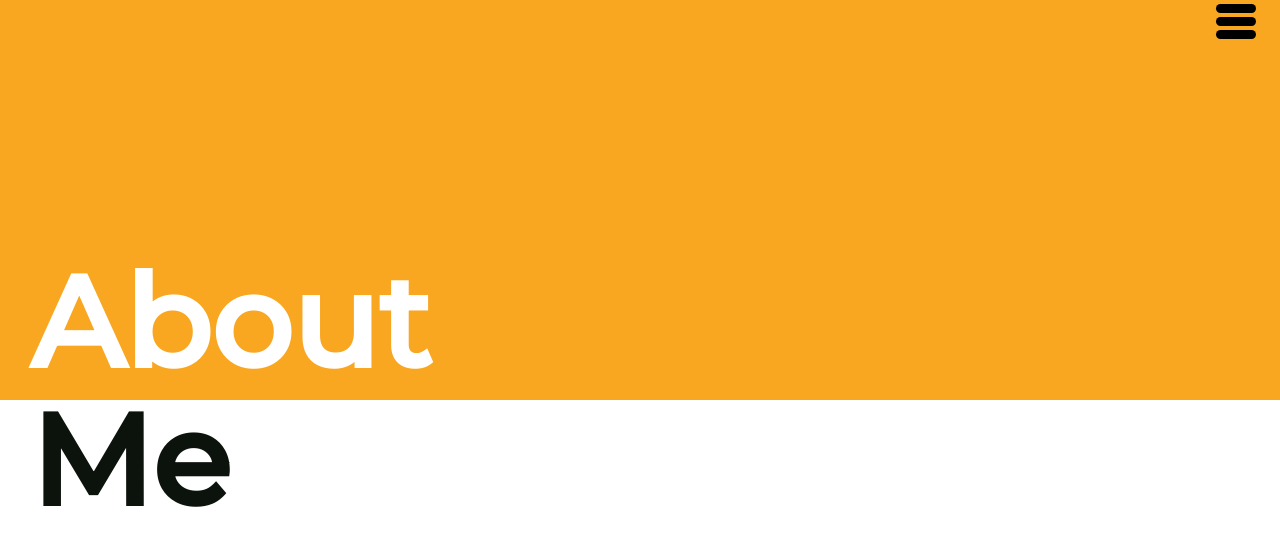
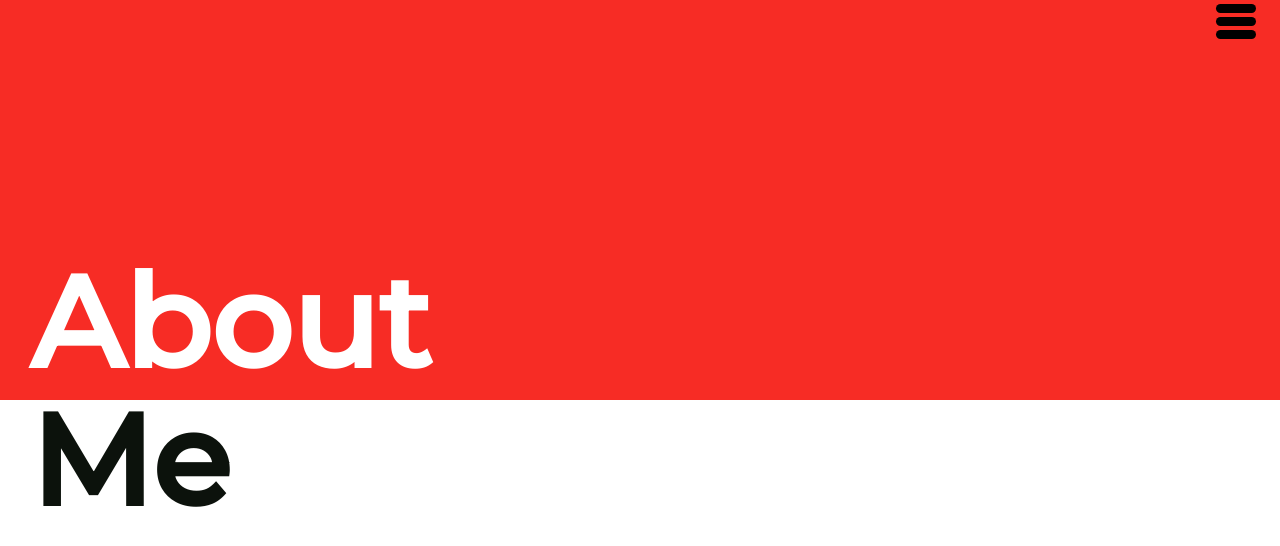
Before and after one commit to Ocoldwell/React-portfolio, a React (Create React App) app: page /aboutme in a window 1280 px wide. Shown: the top 546 px of the page. Built offline with nearby package versions, Linux system fonts and the light colour scheme.

Commit message:
added new styles for differing pages

```diff
--- a/src/components/AboutMe/AboutMe.jsx
+++ b/src/components/AboutMe/AboutMe.jsx
@@ -1,16 +1,17 @@
 import React from 'react'
 import PageContainer from "../../shared/PageContainer";
-import {HeaderContainerMain, HeaderContainerSub} from "../../shared/HeaderContainer";
+import {RedContainerMain, HeaderContainerSub} from "../../shared/HeaderContainer";
 import {HeaderMain, HeaderSub} from "../../shared/Header";
+
 
 const AboutMe = () => {
   return (
     <PageContainer >
-    <HeaderContainerMain>
+    <RedContainerMain >
       <HeaderMain>
         About
       </HeaderMain>
-    </HeaderContainerMain>
+    </RedContainerMain>
     <HeaderContainerSub>
       <HeaderSub>
         Me
--- a/src/components/Contact/Contact.jsx
+++ b/src/components/Contact/Contact.jsx
@@ -1,9 +1,9 @@
 import React from 'react'
 import PageContainer from "../../shared/PageContainer";
 import {HeaderContainerMain, HeaderContainerSub} from "../../shared/HeaderContainer";
-import {HeaderMain, HeaderSub} from "../../shared/Header";
+import {HeaderMain} from "../../shared/Header";
 
-const Contact = () => {
+const Contact = (props) => {
   return (
     <PageContainer >
     <HeaderContainerMain>
--- a/src/components/LandingPage/LandingPage.jsx
+++ b/src/components/LandingPage/LandingPage.jsx
@@ -8,7 +8,7 @@ const LandingPage = () => {
   return (
     <PageContainer>
       <HeaderContainerMain>
-        <HeaderMain>
+        <HeaderMain >
           Ollie
         </HeaderMain>
       </HeaderContainerMain>
--- a/src/components/Projects/Projects.jsx
+++ b/src/components/Projects/Projects.jsx
@@ -1,12 +1,12 @@
 import React from "react";
 import PageContainer from "../../shared/PageContainer";
 import {
-  HeaderContainerMain,
+  BlueContainerMain,
   HeaderContainerSub,
 } from "../../shared/HeaderContainer";
 import { HeaderMain } from "../../shared/Header";
 import "react-responsive-carousel/lib/styles/carousel.min.css";
-import styles from "./projects.css";
+import "./projects.css";
 import { Carousel } from "react-responsive-carousel";
 import morse from "../../assets/images/Morse-Code-Translator.png";
 import calculator from "../../assets/images/Calculator.png";
@@ -14,9 +14,9 @@ import ruby from "../../assets/images/Ruby's-text-adventure.png";
 const Projects = () => {
   return (
     <PageContainer>
-      <HeaderContainerMain>
+      <BlueContainerMain>
         <HeaderMain>Projects</HeaderMain>
-      </HeaderContainerMain>
+      </BlueContainerMain>
       <HeaderContainerSub>
         <Carousel
           showArrows={true}
--- a/src/shared/HeaderContainer.jsx
+++ b/src/shared/HeaderContainer.jsx
@@ -13,3 +13,13 @@ export const HeaderContainerSub = styled.div`
   width: 100%;
   position: relative;
 `
+
+export const RedContainerMain = styled(HeaderContainerMain)`
+  background: #F72C25;
+`
+export const BlueContainerMain = styled(HeaderContainerMain)`
+  background: #0EB1D2;
+`
+// $blockcolor1: #F9A620;
+// $blockcolor2: #F72C25;
+// $blockcolor3: #0EB1D2;
```
